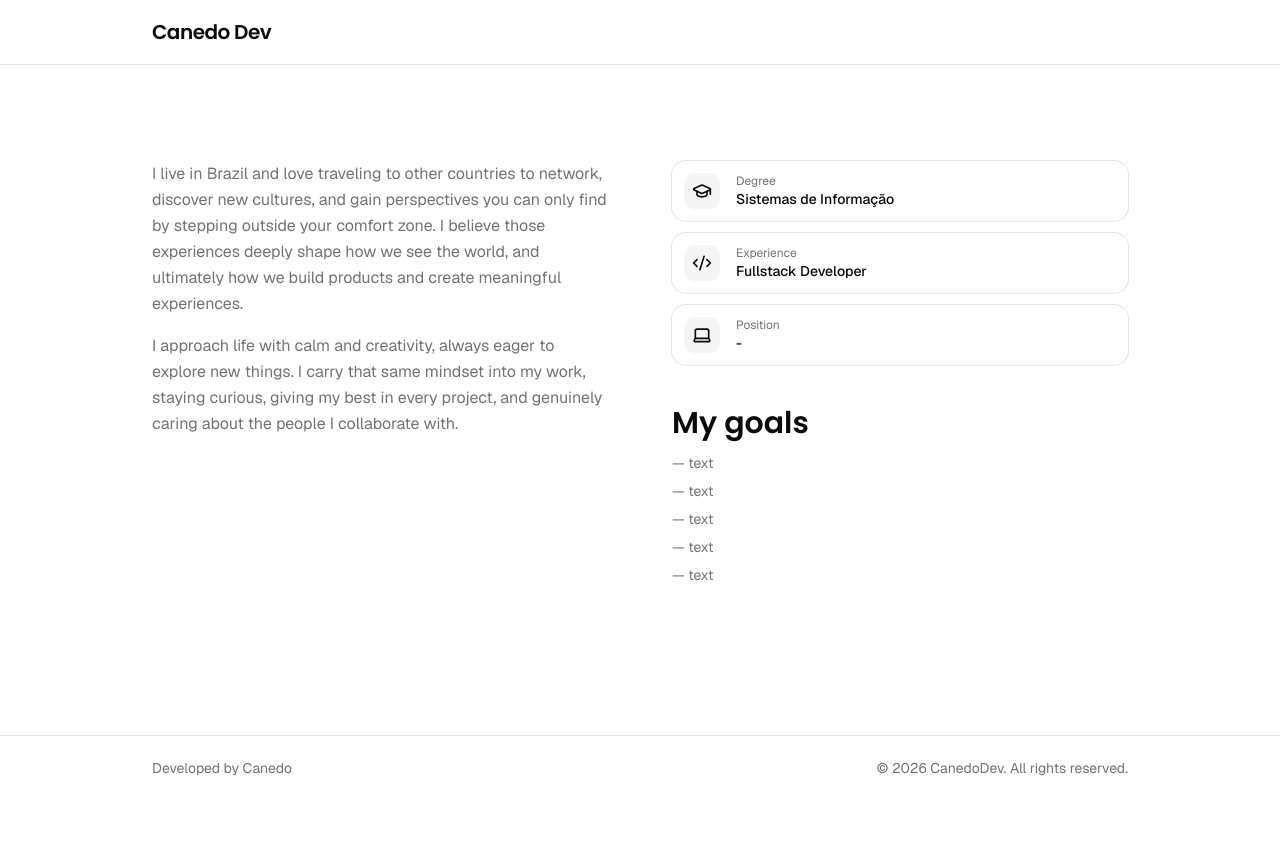
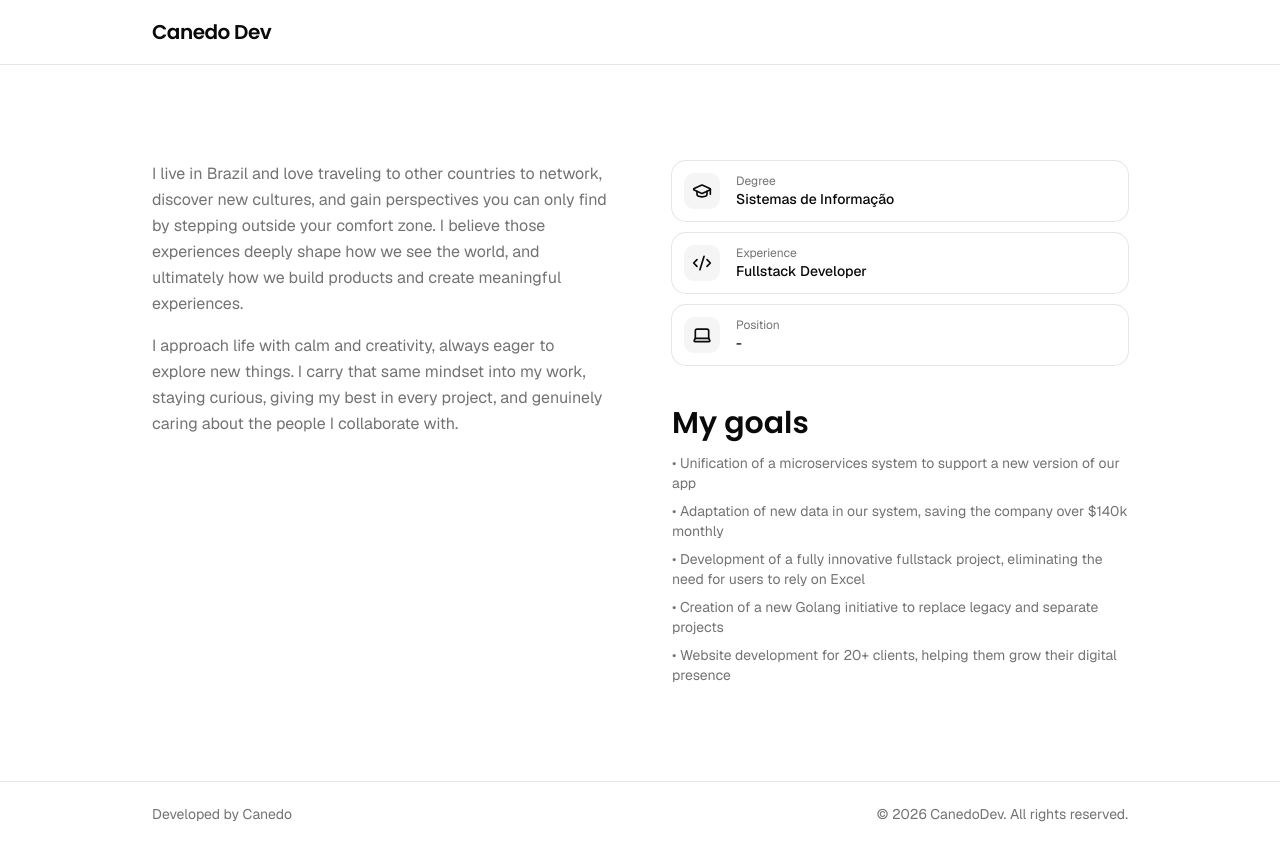
Before and after one commit to rafabcanedo/canedodev, a Next.js app: page /about in a window 1280 px wide. Before the commit the page ends 800 px from the top, so only its background shows below. Built offline with nearby package versions, Linux system fonts and the light colour scheme.

Commit message:
feat: add content on goals list

```diff
--- a/src/app/about/page.tsx
+++ b/src/app/about/page.tsx
@@ -22,7 +22,7 @@ export default function About() {
           <Title>My goals</Title>
           <ul className="flex flex-col gap-2">
             {aboutGoals.map((goal, index) => (
-              <li key={index} className="text-sm text-muted-foreground">— {goal}</li>
+              <li key={index} className="text-sm text-muted-foreground">• {goal}</li>
             ))}
           </ul>
         </div>
--- a/src/data/about.ts
+++ b/src/data/about.ts
@@ -8,11 +8,11 @@ export const aboutDetails: AboutDetail[] = [
 ]
 
 export const aboutGoals: string[] = [
-  "text",
-  "text",
-  "text",
-  "text",
-  "text",
+  "Unification of a microservices system to support a new version of our app",
+  "Adaptation of new data in our system, saving the company over $140k monthly",
+  "Development of a fully innovative fullstack project, eliminating the need for users to rely on Excel",
+  "Creation of a new Golang initiative to replace legacy and separate projects",
+  "Website development for 20+ clients, helping them grow their digital presence",
 ]
 
 export const aboutParagraphs: string[] = [
```
